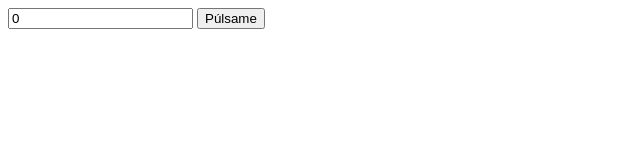
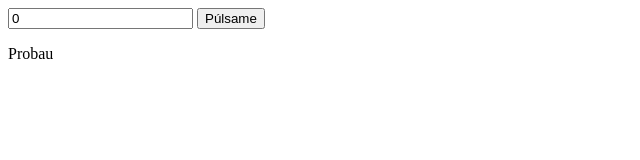
Before and after one commit to saulOMgit/DAWEC, a plain HTML site: page prueba.html in a window 1280 px wide. Shown: the full height of the page, 0-640 px from the left. Drawn offline with Linux system fonts and the light colour scheme.

Commit message:
insertarEtiqueta

```diff
--- a/prueba.html
+++ b/prueba.html
@@ -9,7 +9,7 @@
 <body>
     <input type="text" value="0" id="display">
     <button id="b1">Púlsame</button>
-
+    <p>Probau</p>
     <script>
         const miDisplay=document.getElementById("display");
         const miBoton = document.getElementById("b1");
```
